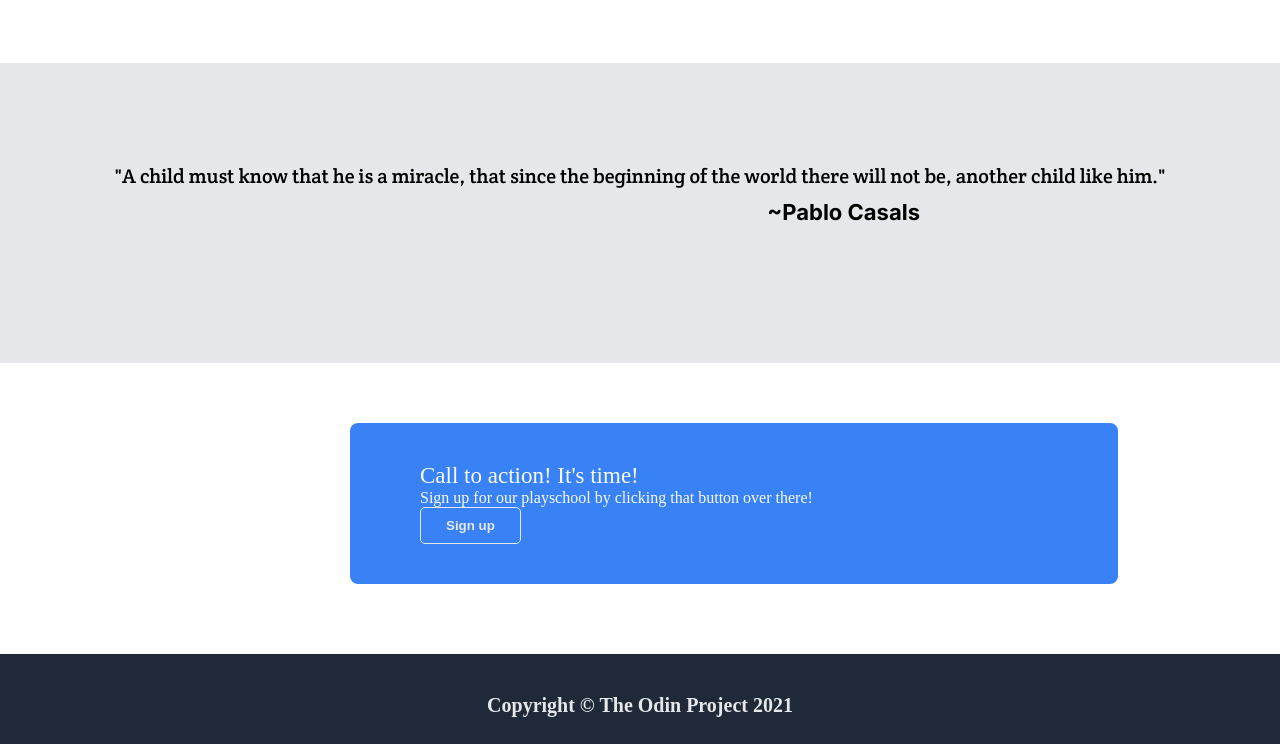
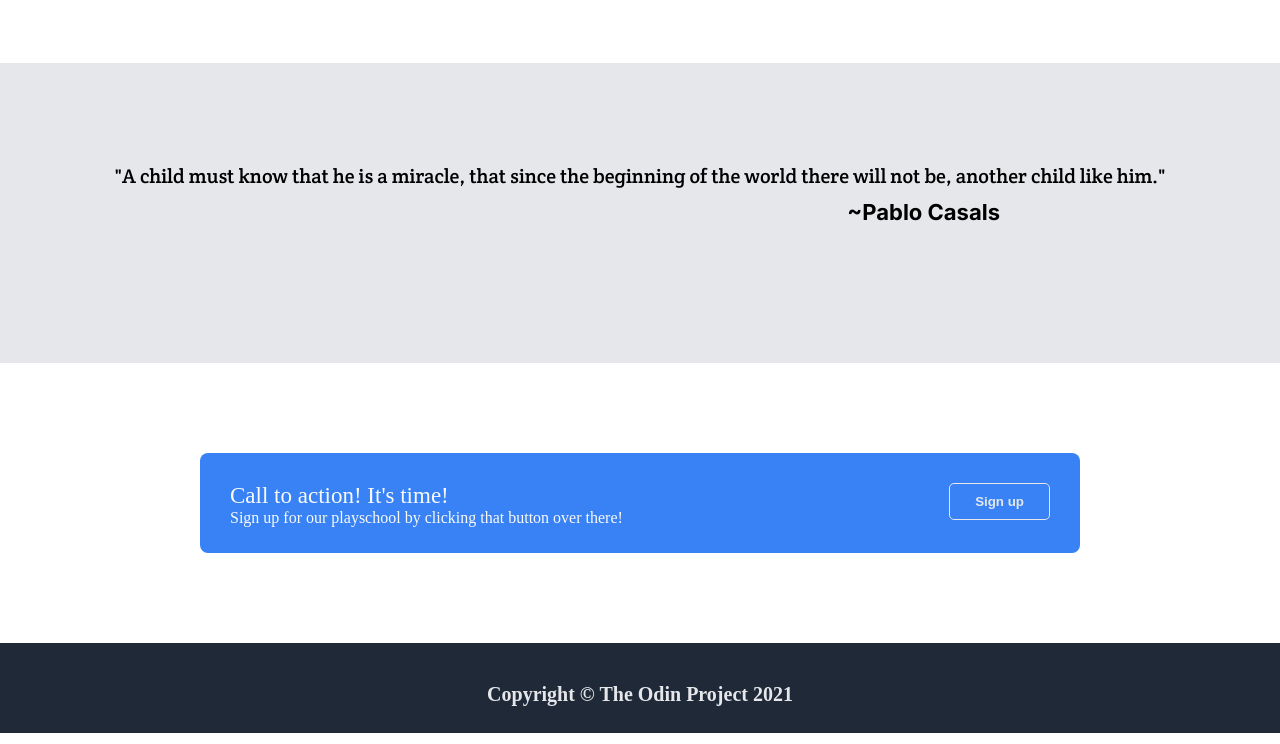
Before and after one commit to Jowwy02/Landing-Page, a plain HTML site: page index.html in a window 1280 px wide. Shown: the part 1043-1787 px from the top of the page. Drawn offline with Linux system fonts and the light colour scheme.

Commit message:
Modify logo section and sign up section.

```diff
--- a/styles.css
+++ b/styles.css
@@ -15,6 +15,7 @@
   padding: 0;
   box-sizing: border-box;
 }
+
 a {
   text-decoration: none;
 }
@@ -27,7 +28,8 @@ a {
 
 .logo > img {
   width: 80%;
-  padding-top: 20px;
+  padding-top: 10px;
+  padding-left: 20px;
 }
 
 .navbar {
@@ -37,7 +39,6 @@ a {
   padding: 0 5rem 0 5rem;
   height: 3rem;
   padding-top: 30px;
-  /* padding-bottom: 50px; */
   background-color: var(--dark-background);
   font-family: var(--inter);
 }
@@ -49,6 +50,7 @@ a {
 .nav-icons > li {
   margin-left: 2rem;
 }
+
 li {
   list-style: none;
 }
@@ -69,17 +71,13 @@ li {
   flex: 1;
   height: fit-content;
 }
+
 .headline-image {
   width: 200px;
-  /* height: 16rem; */
-  /* overflow: hidden; */
 }
+
 .headline-image > img {
   width: 100%;
-}
-
-section {
-  padding: 0 5rem 0 5rem;
 }
 
 .headline-text > h1 {
@@ -114,6 +112,7 @@ section {
   flex-direction: column;
   align-items: center;
 }
+
 .teachers-img {
   display: flex;
 }
@@ -122,7 +121,6 @@ section {
   border: 5px solid var(--button-color);
   width: 200px;
   overflow: hidden;
-  /* width: 128px; */
   height: 200px;
   border-radius: 40px;
 }
@@ -150,6 +148,7 @@ section {
   height: 500px;
   flex-direction: column;
 }
+
 .teachers > h2 {
   margin-bottom: 70px;
   font-size: 36px;
@@ -172,6 +171,7 @@ section {
   font-size: 20px;
   margin-top: 100px;
 }
+
 .quote > span {
   align-self: flex-end;
   margin-right: 280px;
@@ -184,15 +184,17 @@ section {
 
 .sign-up {
   display: flex;
+  color: var(--hero-color);
+  padding: 90px;
+  justify-content: center;
+}
+
+.text{
+  display: flex;
   background-color: var(--button-color);
-  color: var(--hero-color);
-  width: 60%;
-  padding: 40px;
-  padding-left: 70px;
-  margin-left: 350px;
-  margin-top: 60px;
-  margin-bottom: 70px;
-  align-items: center;
+  width: 80%;
+  height: 100px;
+  padding: 30px;
   justify-content: space-between;
   border-radius: 8px;
 }
@@ -213,7 +215,6 @@ span {
 .footer {
   display: flex;
   justify-content: center;
-  /* align-items: center; */
   height: 90px;
   width: 100%;
   background-color: var(--dark-background);
@@ -221,6 +222,7 @@ span {
   font-weight: bold;
   font-style: var(--crete);
 }
+
 .footer > p {
   color: var(--hero-sec);
   font-size: 20px;
```
